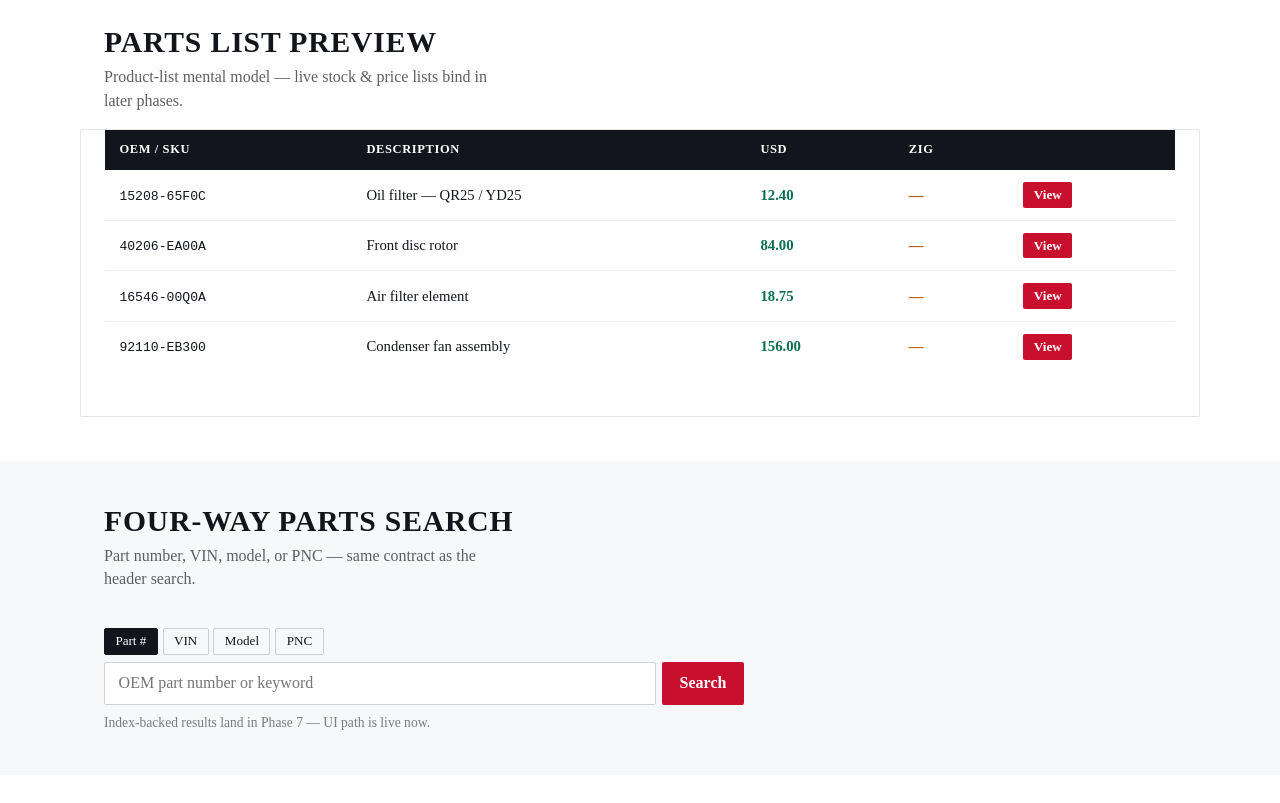
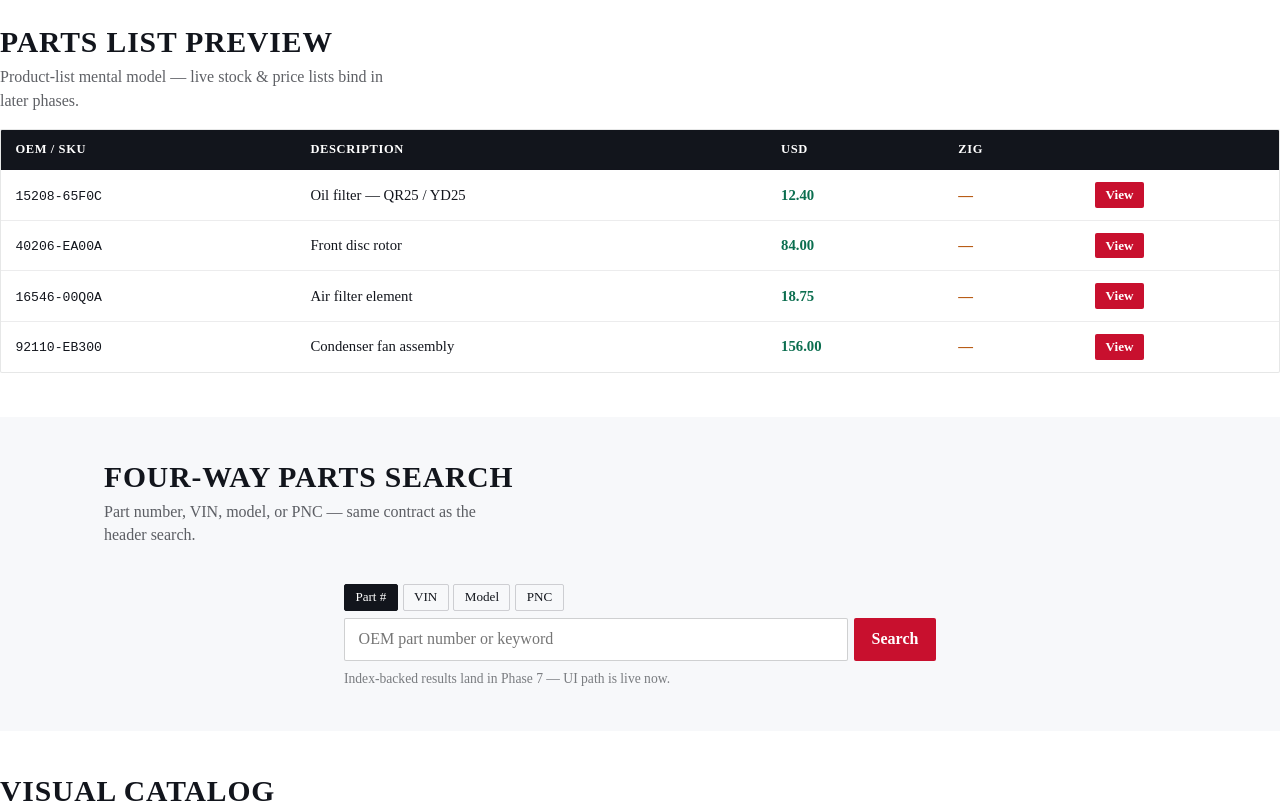
Before and after one commit to Vanguduza/Nissan-Gtr-Auto, a Next.js app in the folder apps/web/: page / in a window 1280 px wide. Shown: the part 880-1683 px from the top of the page. Built offline with nearby package versions, Linux system fonts and the light colour scheme; no server answers.

Commit message:
auto-sync: 2026-07-23 23:28:57

```diff
--- a/apps/web/app/(b2b)/b2b.module.css
+++ b/apps/web/app/(b2b)/b2b.module.css
@@ -1,14 +1 @@
-.shell {
-  min-height: 100dvh;
-  background: var(--gtr-mist);
-}
-
-.topBar {
-  position: relative;
-  min-height: 4.5rem;
-  background: var(--gtr-steel);
-}
-
-.topBar header {
-  position: relative;
-}
+/* B2B route group — page chrome comes from ShopChrome */
--- a/apps/web/app/(my-garage)/garage.module.css
+++ b/apps/web/app/(my-garage)/garage.module.css
@@ -1,14 +1 @@
-.shell {
-  min-height: 100dvh;
-  background:
-    linear-gradient(180deg, #1e2430 0%, #12151c 28%, var(--gtr-chalk) 28%);
-}
-
-.topBar {
-  position: relative;
-  min-height: 4.5rem;
-}
-
-.topBar header {
-  position: relative;
-}
+/* Garage route group — page chrome comes from ShopChrome */
--- a/apps/web/app/(storefront)/page.module.css
+++ b/apps/web/app/(storefront)/page.module.css
@@ -1,27 +1,29 @@
 .section,
 .sectionAlt {
-  width: min(1120px, 100%);
-  margin-inline: auto;
-  padding: clamp(1.75rem, 4vw, 2.75rem) clamp(0.85rem, 3vw, 1.5rem);
+  padding: clamp(1.75rem, 4vw, 2.75rem) 0;
 }
 
-.sectionAlt {
-  background: #fff;
-  width: 100%;
-  max-width: none;
-  padding-inline: 0;
-}
-
-.sectionAlt > .sectionHead,
-.sectionAlt > .tableWrap,
-.sectionAlt > :global(*) {
+.section > .sectionHead,
+.section > .catGrid,
+.section > :is(form),
+.section > :global([class*="catalog"]) {
   width: min(1120px, 100%);
   margin-inline: auto;
   padding-inline: clamp(0.85rem, 3vw, 1.5rem);
 }
 
-.sectionAlt > .tableWrap {
-  padding-bottom: clamp(1.75rem, 4vw, 2.75rem);
+.section {
+  background: var(--gtr-chalk);
+}
+
+.sectionAlt {
+  background: #fff;
+}
+
+.band {
+  width: min(1120px, 100%);
+  margin-inline: auto;
+  padding-inline: clamp(0.85rem, 3vw, 1.5rem);
 }
 
 .sectionHead {
```
